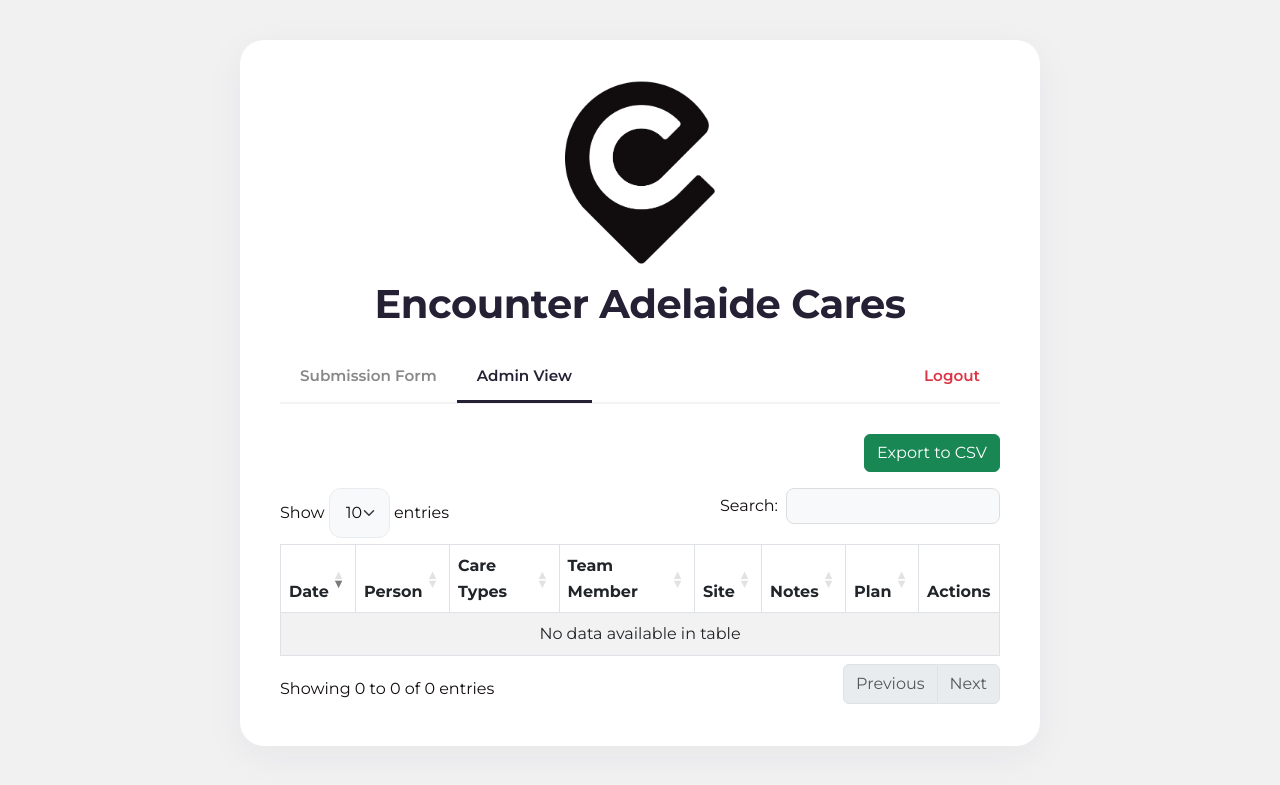
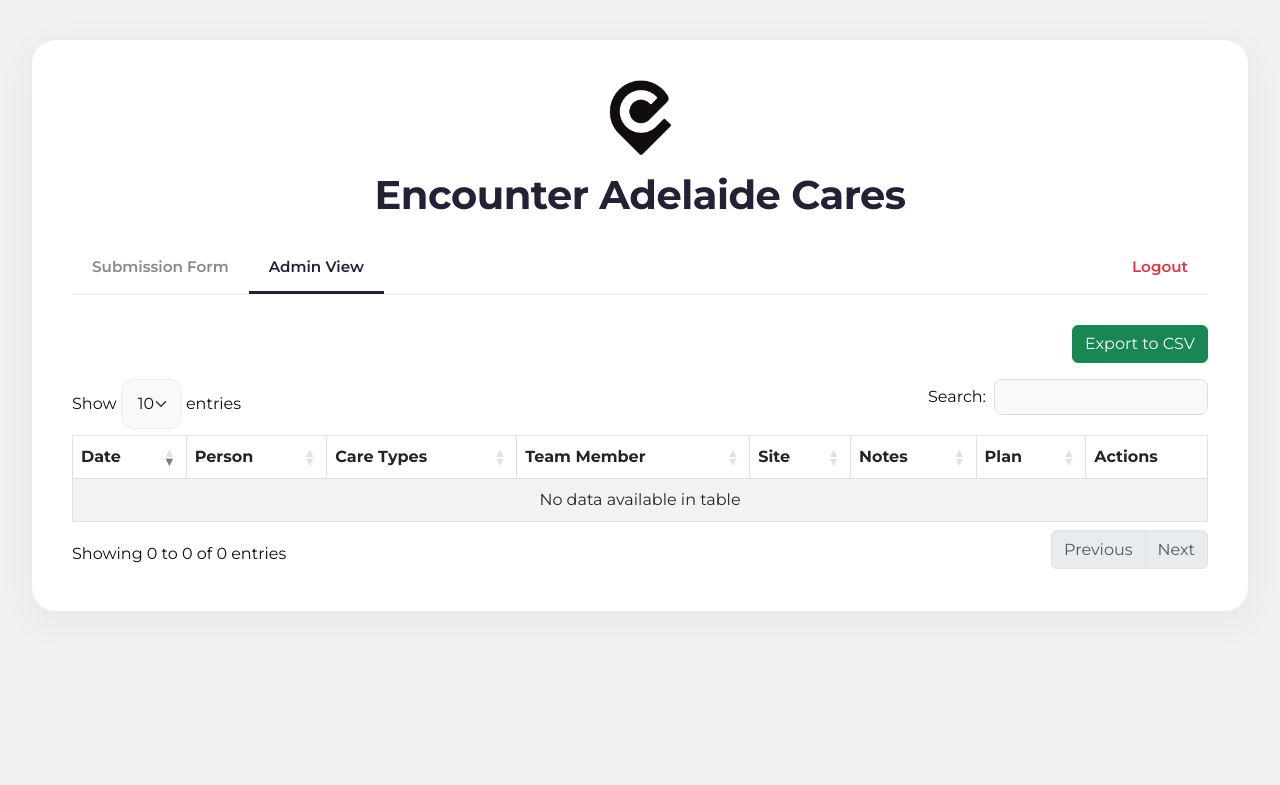
Before and after one commit to ashlittleford/encountercares, a Flask app: page /admin in a window 1280 px wide. Shown: the top 785 px of the page. Run offline with Flask 3, Linux system fonts and the light colour scheme; the visitor is signed in with stand-in values (Sample User, id 1); data that the repository does not hold is empty; some libraries are stand-ins or nearby versions.

Commit message:
Update UI: Expand admin view width and resize logo
- Modified `templates/base.html` to conditionally apply a full-width container (`.container-admin`) for the admin route, while keeping the submission form constrained.
- Added `.container-admin` class to `static/style.css` to handle full-width layout with consistent styling.
- Decreased logo size by 50% (max-width 75px) in `static/style.css`.
- Resized `static/logo.png` to be square (489x489) by adding transparent padding to fix favicon distortion in browser tabs.

```diff
--- a/static/style.css
+++ b/static/style.css
@@ -29,9 +29,21 @@ h1, h2, h3, h4, h5, h6 {
     border: none;
 }
 
+.container-admin {
+    width: 95%;
+    max-width: none;
+    background: #ffffff;
+    padding: 40px;
+    border-radius: 24px;
+    box-shadow: 0 10px 40px rgba(38, 32, 52, 0.05);
+    border: none;
+    margin-left: auto;
+    margin-right: auto;
+}
+
 /* Logo styling */
 .logo-img {
-    max-width: 150px;
+    max-width: 75px;
     height: auto;
     display: block;
     margin: 0 auto;
--- a/templates/base.html
+++ b/templates/base.html
@@ -17,7 +17,7 @@
     <link rel="stylesheet" href="{{ url_for('static', filename='style.css') }}">
 </head>
 <body>
-    <div class="container">
+    <div class="{% if request.endpoint == 'admin' %}container-fluid container-admin{% else %}container{% endif %}">
         <div class="text-center">
             <img src="{{ url_for('static', filename='logo.png') }}" alt="Encounter Adelaide Cares Logo" class="logo-img mb-3">
             <h1 class="mb-4">Encounter Adelaide Cares</h1>
```
Also changed, not shown: static/logo.png.
